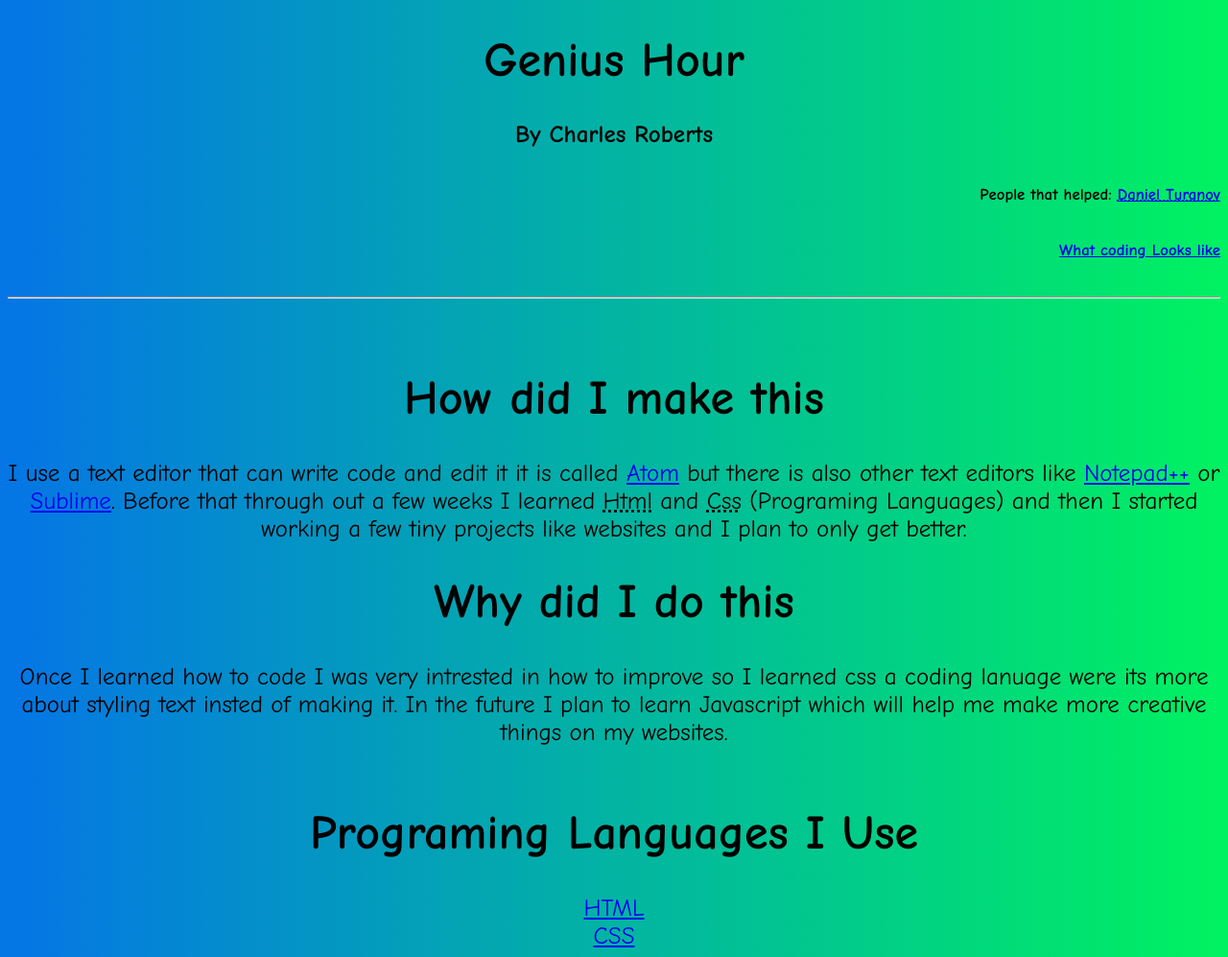
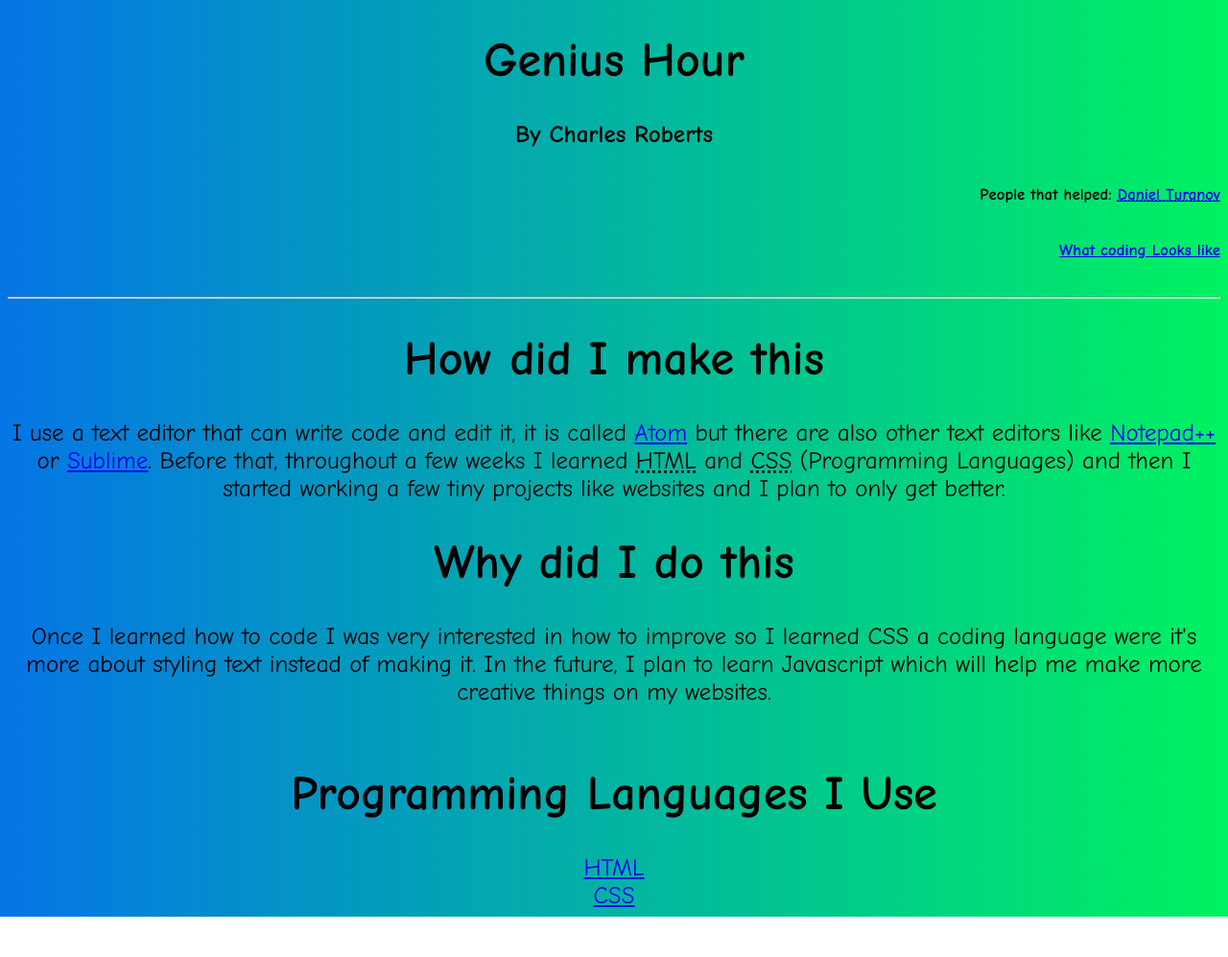
Before and after one commit to ItzFrostbite/Genius-Hour, a plain HTML site: page index.html in a window 1280 px wide. Shown: the whole page at 96% size. After the commit the page ends 955 px from the top, so only its background shows below. Drawn offline with Linux system fonts and the light colour scheme.

Commit message:
Add files via upload

```diff
--- a/index.html
+++ b/index.html
@@ -7,10 +7,11 @@
     <div class="headers">
       <h1>Genius Hour</h1>
       <h4 id="subtitle">By Charles Roberts</h4>
+     <!--Who helped me you can delete it-->
       <h6 id="right">People that helped: <a href="https://github.com/ldtek" target="_blank"><abbr title="Russian man">Daniel Turanov</abbr></a></h6>
+      <!--Link to next page-->
       <h6 id="right"><a href="coding.html">What coding Looks like</a></h6>
       <hr>
-      <br>
       </div>
     </head>
       <body>
@@ -18,17 +19,17 @@
         <h1>How did I make this</h1>
         </div>
       <div class="desc">
-        I use a text editor that can write code and edit it it is called <a href="https://atom.io/" target="_blank">Atom</a> but there is also other text editors like <a href="https://notepad-plus-plus.org/" target="_blank">Notepad++</a> or <a href="https://www.sublimetext.com/"  target="_blank">Sublime</a>. Before that through out a few weeks I learned <abbr title="Hypertext Markup Lanuage">Html</abbr> and <abbr title="Cascading Style Sheets">Css</abbr> (Programing Languages) and then I started working a few tiny projects like websites and I plan to only get better.
+        I use a text editor that can write code and edit it, it is called <a href="https://atom.io/" target="_blank">Atom</a> but there are also other text editors like <a href="https://notepad-plus-plus.org/" target="_blank">Notepad++</a> or <a href="https://www.sublimetext.com/"  target="_blank">Sublime</a>. Before that, throughout a few weeks I learned <abbr title="Hypertext Markup Lanuage">HTML</abbr> and <abbr title="Cascading Style Sheets">CSS</abbr> (Programming Languages) and then I started working a few tiny projects like websites and I plan to only get better.
       <br>
       <div class="headers">
         <h1>Why did I do this</h1>
       </div>
       <div class="desc">
-        Once I learned how to code I was very intrested in how to improve so I learned css a coding lanuage were its more about styling text insted of making it. In the future I plan to learn Javascript which will help me make more creative things on my websites.
+        Once I learned how to code I was very interested in how to improve so I learned CSS a coding language were it's more about styling text instead of making it. In the future, I plan to learn Javascript which will help me make more creative things on my websites.
       </div>
       <br>
       <div class="headers">
-        <h1>Programing Languages I Use</h1>
+        <h1>Programming Languages I Use</h1>
       </div>
       <div class="desc">
         <a  href="https://en.wikipedia.org/wiki/HTML" target="_blank">HTML</a>
--- a/style.css
+++ b/style.css
@@ -1,3 +1,5 @@
+/* Lol I used Comic Sans */
+
 .headers {
 text-align: center;
 font-family: "Comic Sans MS";
```
Also changed, not shown: coding.html (+2 -0 lines), Imgs/Coding.jpg (added).
